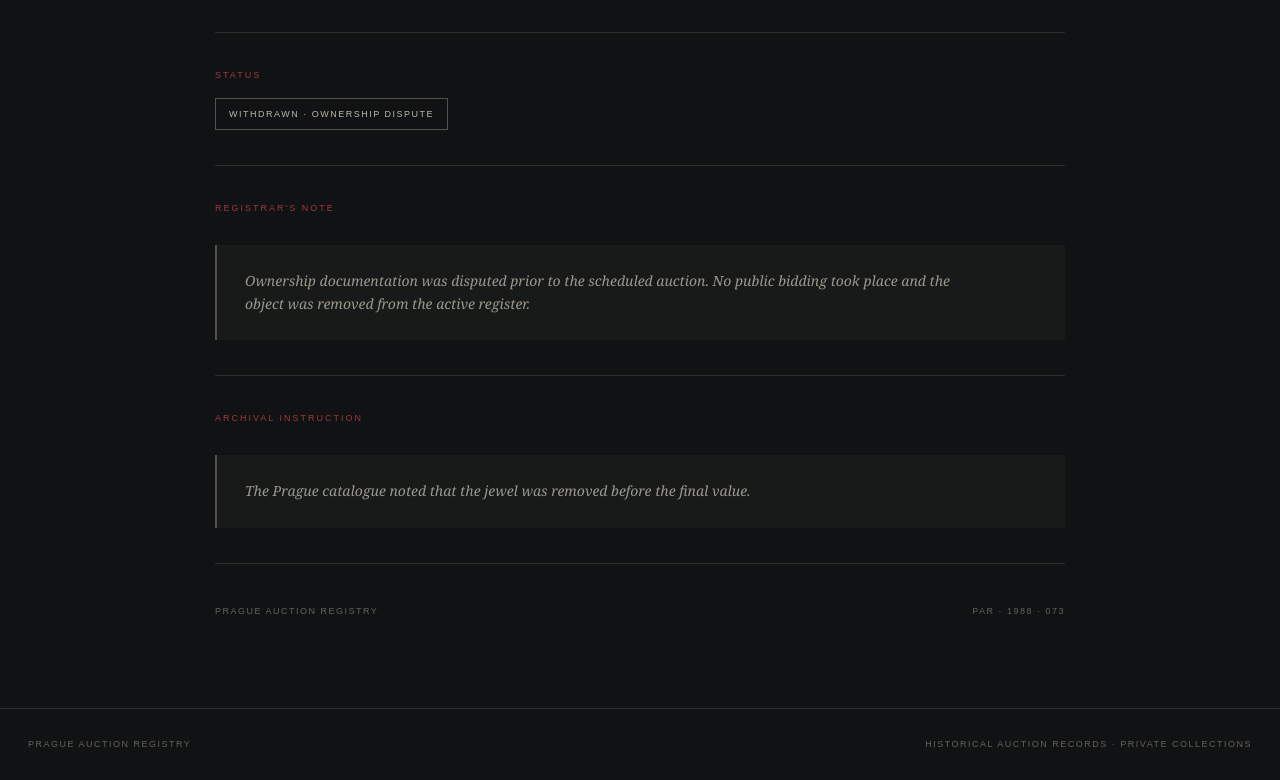
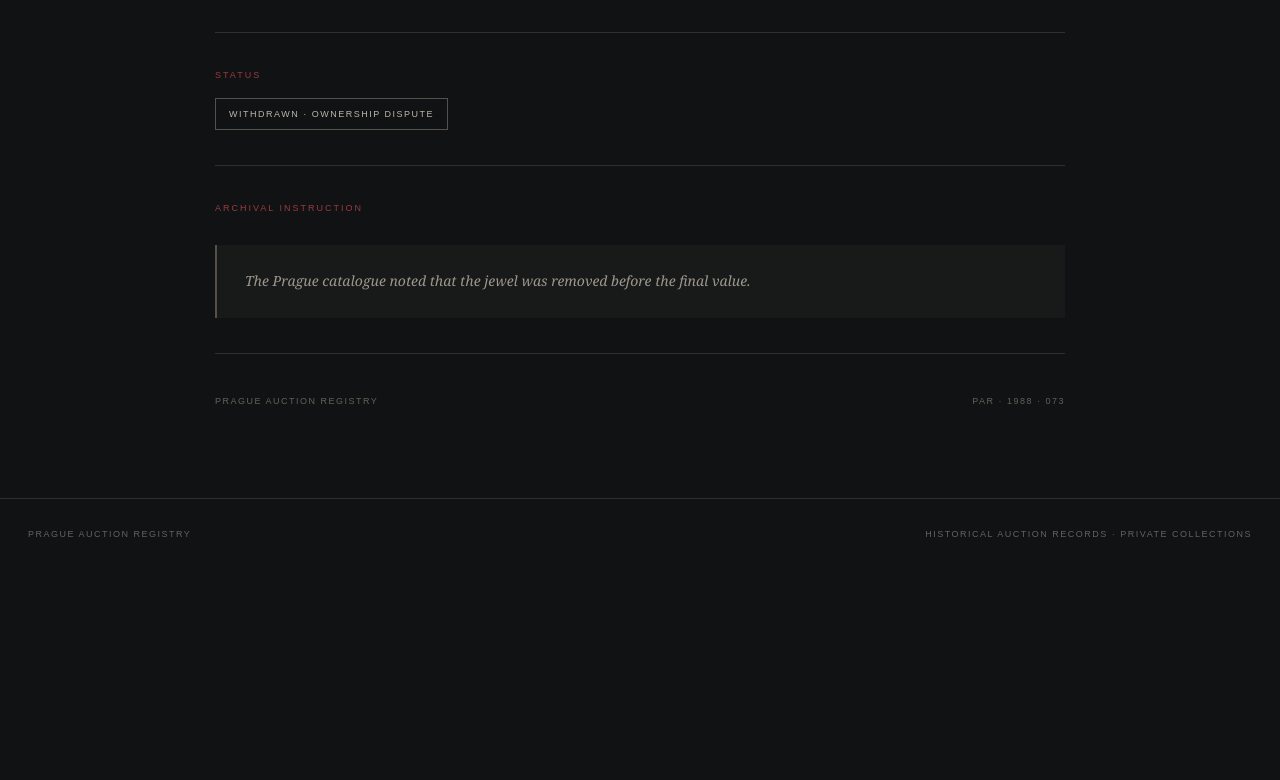
Before and after one commit to shreelakaudiki/prague-auction-registry, a plain HTML site: page record-1988.html in a window 1280 px wide. Shown: the part 1068-1848 px from the top of the page. After the commit the page ends 1637 px from the top, so only its background shows below. Drawn offline with Linux system fonts and the light colour scheme.

Commit message:
Delete Registrar's Note section from record-1988.html
Removed the Registrar's Note section from the record.

```diff
--- a/record-1988.html
+++ b/record-1988.html
@@ -365,24 +365,7 @@
         </section>
 
 
-        <section class="record-section">
 
-            <h3>
-                Registrar's Note
-            </h3>
-
-            <div class="archival-note">
-
-                <p>
-                    Ownership documentation was disputed prior
-                    to the scheduled auction. No public bidding
-                    took place and the object was removed from
-                    the active register.
-                </p>
-
-            </div>
-
-        </section>
 
 
         <section class="record-section">
```
